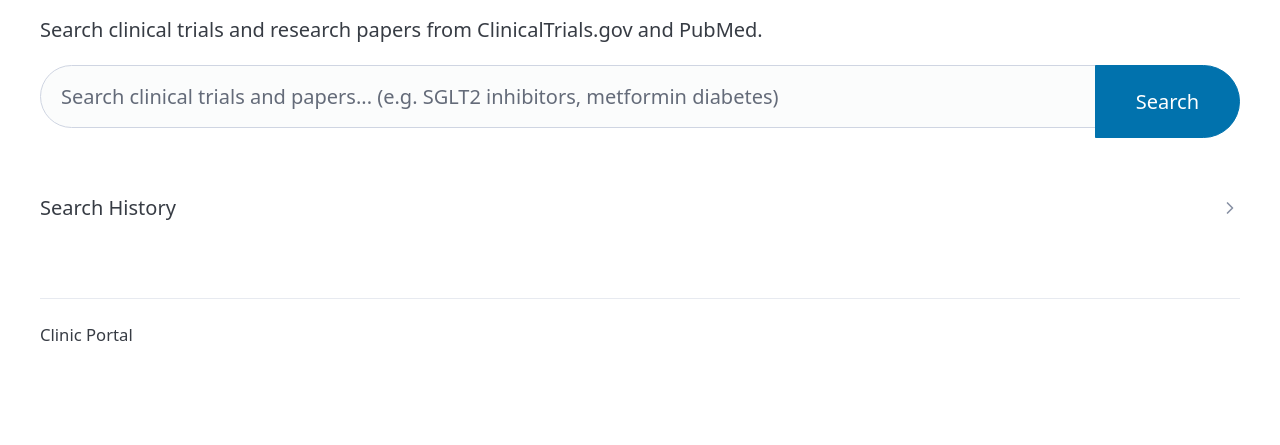
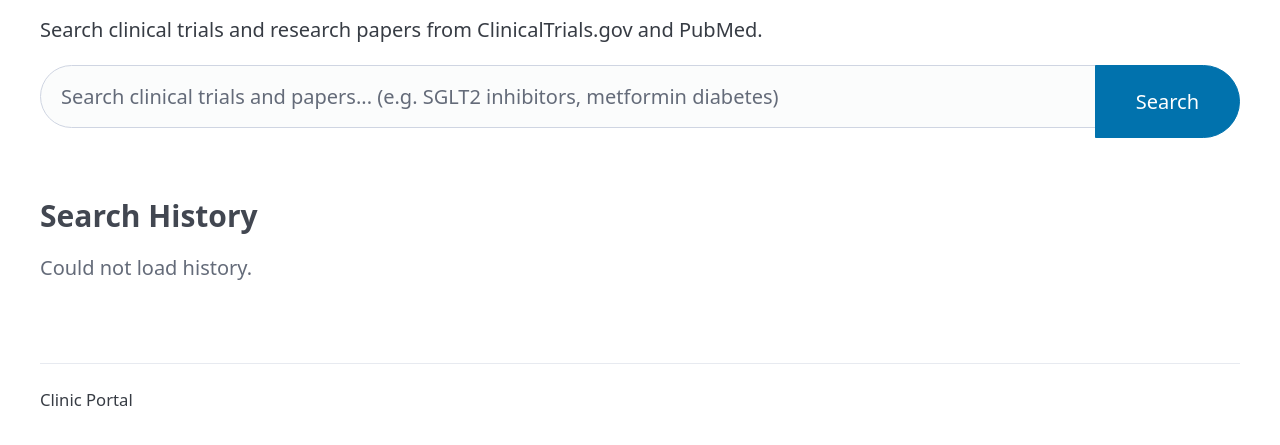
Before and after one commit to KlementMultiverse/clinic-portal, a Django app: template templates/search.html in a window 1280 px wide. Shown: the part 135-580 px from the top of the page. Run offline with Django 5.2, Linux system fonts and the light colour scheme; the template is opened without the code that fills it, so the values that code supplies are empty; some libraries are stand-ins or nearby versions.

Commit message:
fix: search history always visible, clickable rows to re-search
- Removed <details> collapse — history always shown as section
- Rows are clickable — fills search input and auto-searches
- Shows "No searches yet" with helpful message when empty
- Better error handling on history load failure

Co-Authored-By: Claude Opus 4.6 (1M context) <noreply@anthropic.com>

```diff
--- a/templates/search.html
+++ b/templates/search.html
@@ -39,10 +39,10 @@
 </div>
 
 <!-- Search History -->
-<details style="margin-top:2rem;">
-    <summary>Search History</summary>
-    <div id="history-list"><p>Loading...</p></div>
-</details>
+<section id="history-section" style="margin-top:2rem;">
+    <h3>Search History</h3>
+    <div id="history-list"><p>Loading history...</p></div>
+</section>
 {% endblock %}
 
 {% block extra_js %}
@@ -208,21 +208,32 @@ document.getElementById('search-btn').addEventListener('click', async function()
 });
 
 async function loadHistory() {
+    var container = document.getElementById('history-list');
+    try {
         var resp = await apiFetch('/api/search/history');
-    var container = document.getElementById('history-list');
-    if (!resp.ok) { container.innerHTML = '<p>Failed to load.</p>'; return; }
+        if (!resp.ok) {
+            container.innerHTML = '<p style="color:var(--pico-muted-color);">Could not load history.</p>';
+            return;
+        }
         var data = await resp.json();
-    if (data.length === 0) { container.innerHTML = '<p>No searches yet.</p>'; return; }
+        if (data.length === 0) {
+            container.innerHTML = '<p style="color:var(--pico-muted-color);">No searches yet. Try searching above.</p>';
+            return;
+        }
         var html = '<table role="grid"><thead><tr><th>Query</th><th>Trials</th><th>Papers</th><th>Date</th></tr></thead><tbody>';
         for (var i = 0; i < data.length; i++) {
             var s = data[i];
-        html += '<tr style="cursor:pointer;" onclick="document.getElementById(\'search-input\').value=\'' + escapeHtml(s.query.replace(/'/g, "\\'")) + '\';document.getElementById(\'search-btn\').click();">';
-        html += '<td><a href="#">' + escapeHtml(s.query.substring(0, 60)) + '</a></td>';
+            var safeQuery = escapeHtml(s.query).replace(/'/g, '&#39;');
+            html += '<tr style="cursor:pointer;" onclick="document.getElementById(\'search-input\').value=\'' + safeQuery + '\';document.getElementById(\'search-btn\').click();">';
+            html += '<td style="color:var(--pico-primary);">' + escapeHtml(s.query.substring(0, 60)) + '</td>';
             html += '<td>' + s.trials_count + '</td><td>' + s.papers_count + '</td>';
             html += '<td>' + new Date(s.created_at).toLocaleDateString() + '</td></tr>';
         }
         html += '</tbody></table>';
         container.innerHTML = html;
+    } catch (err) {
+        container.innerHTML = '<p style="color:var(--pico-muted-color);">Error loading history.</p>';
+    }
 }
 loadHistory();
 </script>
```
Lines whose indentation alone changed are shown as unchanged.
